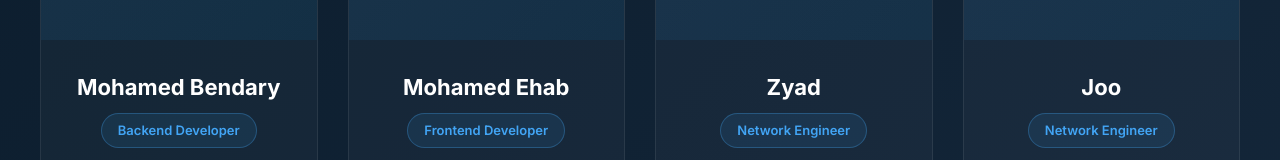
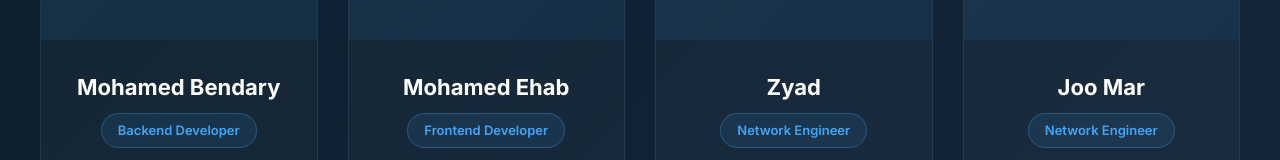
Before and after one commit to MohamedBendari/ANCS-website, a Vue app: page /team in a window 1280 px wide. Shown: the part 563-723 px from the top of the page. Built offline with nearby package versions, Linux system fonts and the light colour scheme.

Commit message:
Update Ancs.

```diff
--- a/src/views/Team.vue
+++ b/src/views/Team.vue
@@ -74,7 +74,7 @@
           </div>
         </div>
 
-        <!-- Zyad -->
+        <!-- Youssef Mar-->
         <div class="team-card">
           <div class="card-image">
             <div class="avatar" style="background: linear-gradient(135deg, #4caf50, #388e3c);">Y</div>
@@ -85,7 +85,7 @@
             </div>
           </div>
           <div class="card-info">
-            <h3>Joo</h3>
+            <h3>Joo Mar</h3>
             <span class="role">Network Engineer</span>
             <p>Network infrastructure expert and GNS3 integration specialist</p>
             <div class="skills">
```
